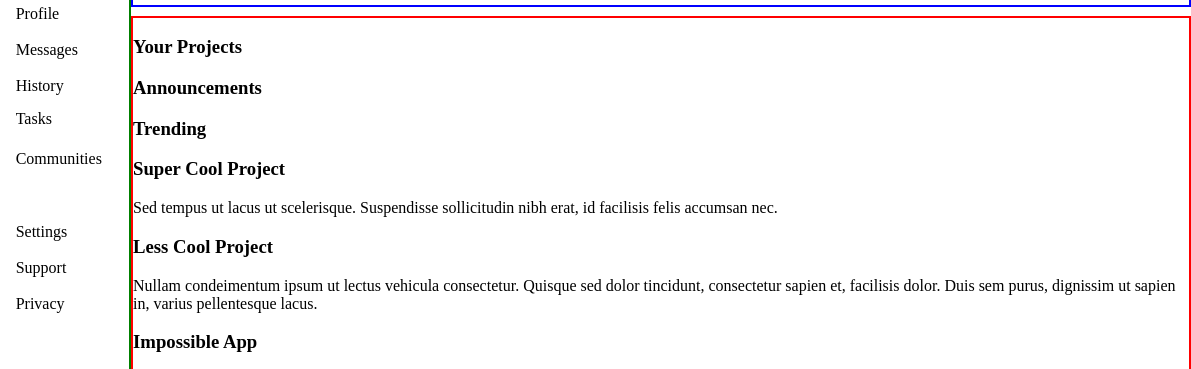
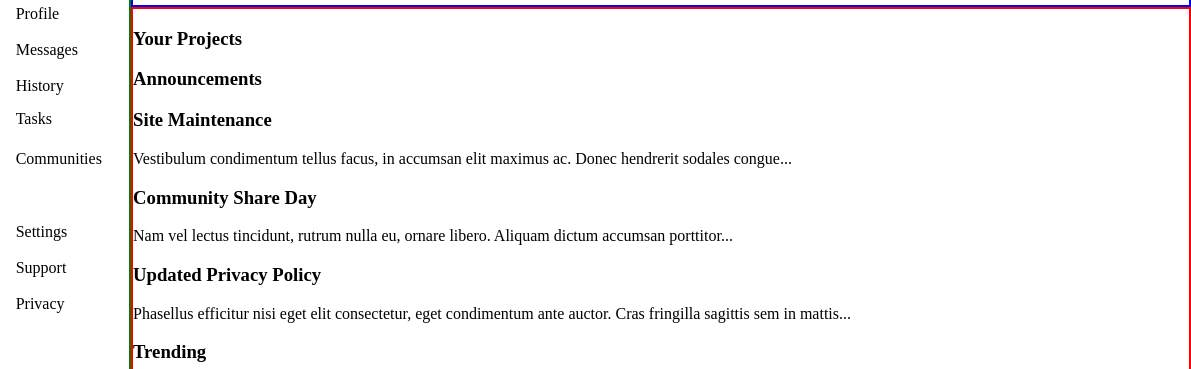
Before and after one commit to yari-dewalt/admin-dashboard, a plain HTML site: page index.html in a window 1280 px wide. Shown: the part 137-506 px from the top of the page, 89-1280 px from the left. Drawn offline with Linux system fonts and the light colour scheme.

Commit message:
Add html content for announcements and trending

```diff
--- a/index.html
+++ b/index.html
@@ -52,9 +52,33 @@
             <li id="privacy">Privacy</li>
         </div>
         <div class="main-content">
-            <h3>Your Projects</h3>
-            <h3>Announcements</h3>
-            <h3>Trending</h3>
+            <h3 id="your-projects">Your Projects</h3>
+            <div class="announcements-container">
+                <h3 id="announcements">Announcements</h3>
+                <div>
+                    <h3>Site Maintenance</h3>
+                    <p>
+                        Vestibulum condimentum tellus facus, in accumsan elit maximus ac.
+                        Donec hendrerit sodales congue...
+                    </p>
+                </div>
+                <div>
+                    <h3>Community Share Day</h3>
+                    <p>
+                        Nam vel lectus tincidunt, rutrum nulla eu, ornare libero.
+                        Aliquam dictum accumsan porttitor...
+                    </p>
+                </div>
+                <div>
+                    <h3>Updated Privacy Policy</h3>
+                    <p>
+                        Phasellus efficitur nisi eget elit consectetur, eget condimentum
+                        ante auctor. Cras fringilla sagittis sem in mattis...
+                    </p>
+                </div>
+            </div>
+
+            <h3 id="trending">Trending</h3>
             <div class="card">
                 <h3>Super Cool Project</h3>
                 <p>
```
